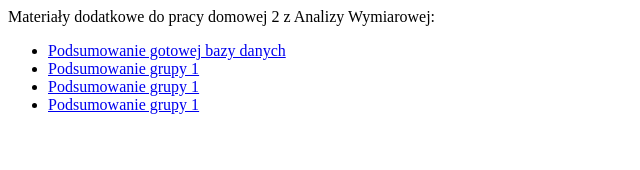
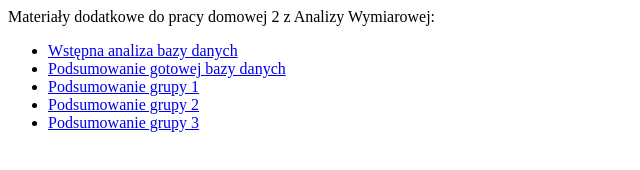
Before and after one commit to PiotrKor/PiotrKor.github.io, a plain HTML site: page index.html in a window 1280 px wide. Shown: the whole page, without its empty margins (0-640 px from the left). Drawn offline with Linux system fonts and the light colour scheme.

Commit message:
Update index.html

```diff
--- a/index.html
+++ b/index.html
@@ -7,10 +7,11 @@
   <body>
   Materiały dodatkowe do pracy domowej 2 z Analizy Wymiarowej:
     <ul>
-  <li><a href="https://piotrkor.github.io/summary.html">Podsumowanie gotowej bazy danych</a></li>
+  <li><a href="https://piotrkor.github.io/summary1.html">Wstępna analiza bazy danych</a></li>
+  <li><a href="https://piotrkor.github.io/summary2.html">Podsumowanie gotowej bazy danych</a></li>
   <li><a href="https://piotrkor.github.io/1.html">Podsumowanie grupy 1</a></li>
-  <li><a href="https://piotrkor.github.io/2.html">Podsumowanie grupy 1</a></li>
-  <li><a href="https://piotrkor.github.io/3.html">Podsumowanie grupy 1</a></li>
+  <li><a href="https://piotrkor.github.io/2.html">Podsumowanie grupy 2</a></li>
+  <li><a href="https://piotrkor.github.io/3.html">Podsumowanie grupy 3</a></li>
 </ul>
   </body>
 </html>
```
